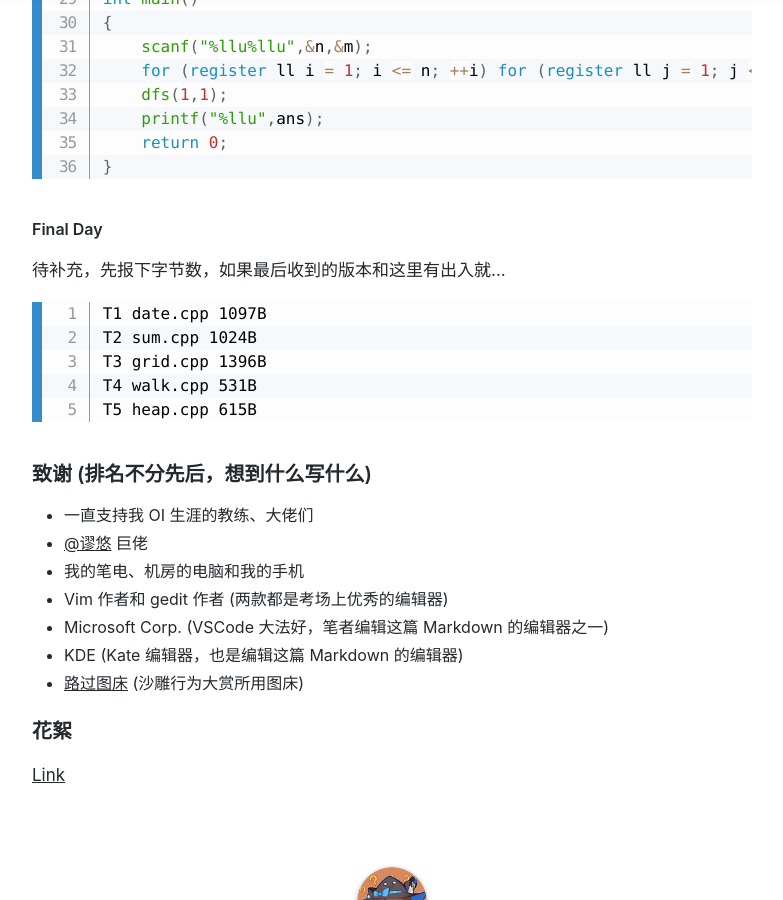
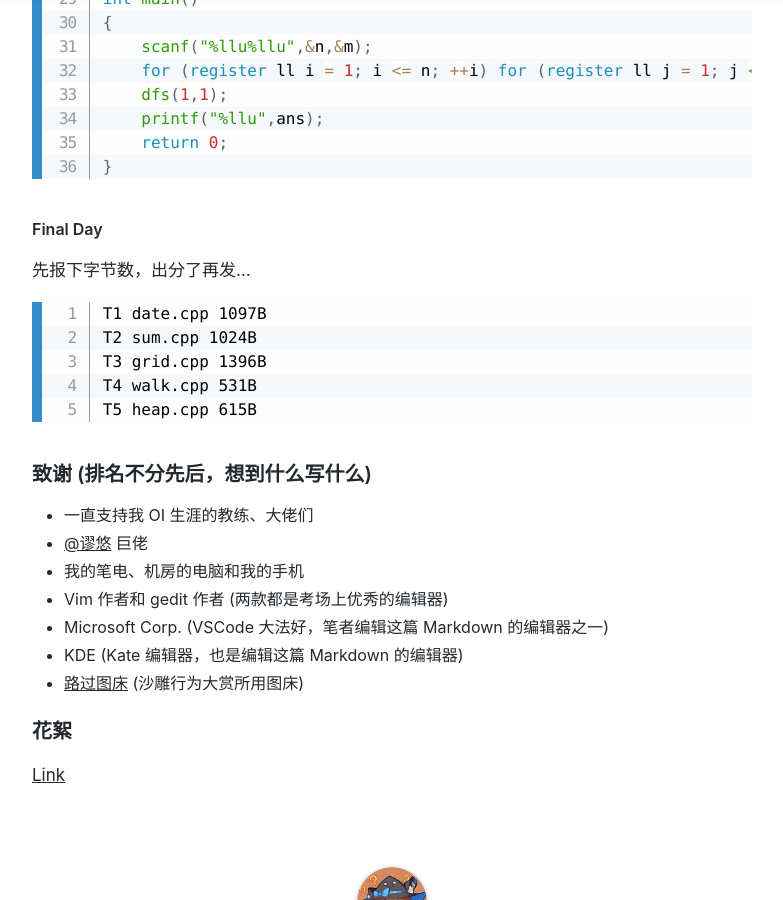
Before and after one commit to BillZhou233/WebpageTest, a Jekyll site: the page built from _posts/2019-11-23-2019csp2.md, in a window 1280 px wide and 900 px high, scrolled down 8981 px. Shown: the whole window, without its empty margins (248-1031 px from the left). Built offline with Jekyll 4.4.1, drawn with Linux system fonts in a browser that asks for light colours; nearby versions of some CDN libraries; comment, search, counter and statistics services are not loaded; a style sheet for code colours, icons or effects is not loaded.

Commit message:
Update 2019-11-23-2019csp2.md

````diff
--- a/_posts/2019-11-23-2019csp2.md
+++ b/_posts/2019-11-23-2019csp2.md
@@ -188,7 +188,7 @@ int main()
 
 #### Final Day
 
-待补充，先报下字节数，如果最后收到的版本和这里有出入就...
+先报下字节数，出分了再发...
 
 ```
 T1 date.cpp 1097B
````
